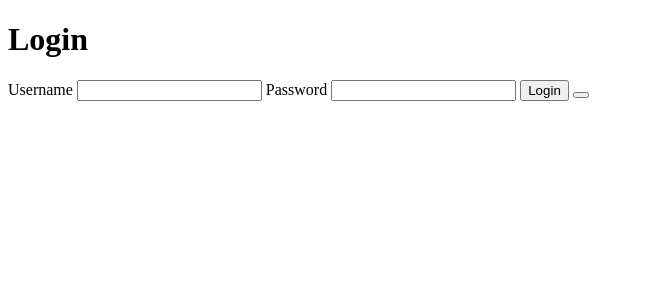
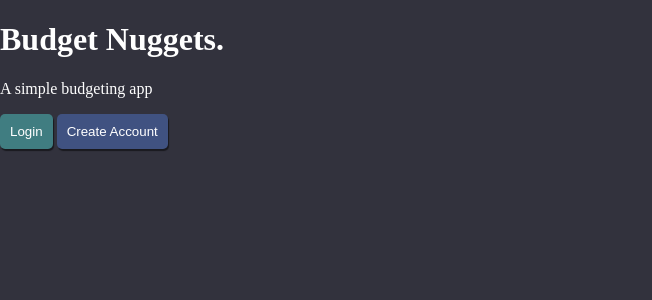
Before and after one commit to jesudasjoseph/budget-nuggets, a SvelteKit app in the folder ui/: page / in a window 1280 px wide. Shown: the top 300 px of the page, without its empty margins (0-652 px from the left). Built offline with nearby package versions, Linux system fonts and the light colour scheme.

Commit message:
Added Button component.

```diff
--- /dev/null
+++ b/ui/src/components/Button.svelte
@@ -0,0 +1,47 @@
+<script lang="ts">
+	export let label: string;
+	export let variant: 'primary' | 'secondary';
+	export let href: string = '';
+</script>
+
+{#if href}
+	<a {href}>{label}</a>
+{:else}
+	<button on:click class={`${variant}-button`}>{label}</button>
+{/if}
+
+<style lang="scss">
+	@import '../scss/colors';
+
+	button {
+		color: $primary-font-color;
+		box-shadow: 1px 2px 1px 0 $boxshadow-color;
+		cursor: pointer;
+
+		&:active {
+			box-shadow: inset 1px 1px 1px 0 rgba(0, 0, 0, 80%);
+		}
+	}
+
+	.primary-button {
+		border: none;
+		border-radius: 5px;
+		background-color: $primary-accent;
+		padding: 10px;
+
+		&:hover {
+			background-color: lighten($primary-accent, 5%);
+		}
+	}
+
+	.secondary-button {
+		border: none;
+		border-radius: 5px;
+		background-color: $secondary-accent;
+		padding: 10px;
+
+		&:hover {
+			background-color: lighten($secondary-accent, 5%);
+		}
+	}
+</style>
--- a/ui/src/routes/+layout.svelte
+++ b/ui/src/routes/+layout.svelte
@@ -1 +1,8 @@
-<slot></slot>
+<main>
+	<slot />
+</main>
+
+<style lang="scss">
+	@import '../scss/colors';
+	@import '../scss/reset';
+</style>
--- a/ui/src/routes/+page.svelte
+++ b/ui/src/routes/+page.svelte
@@ -1,5 +1,16 @@
 <script lang="ts">
-	import Login from '../components/Login.svelte';
+	import Button from '../components/Button.svelte';
 </script>
 
-<Login />
+<main>
+	<h1>Budget Nuggets.</h1>
+	<p>A simple budgeting app</p>
+	<nav>
+		<Button variant="primary" label="Login" />
+		<Button variant="secondary" label="Create Account" />
+	</nav>
+</main>
+
+<style lang="scss">
+	@import '../scss/colors';
+</style>
```
